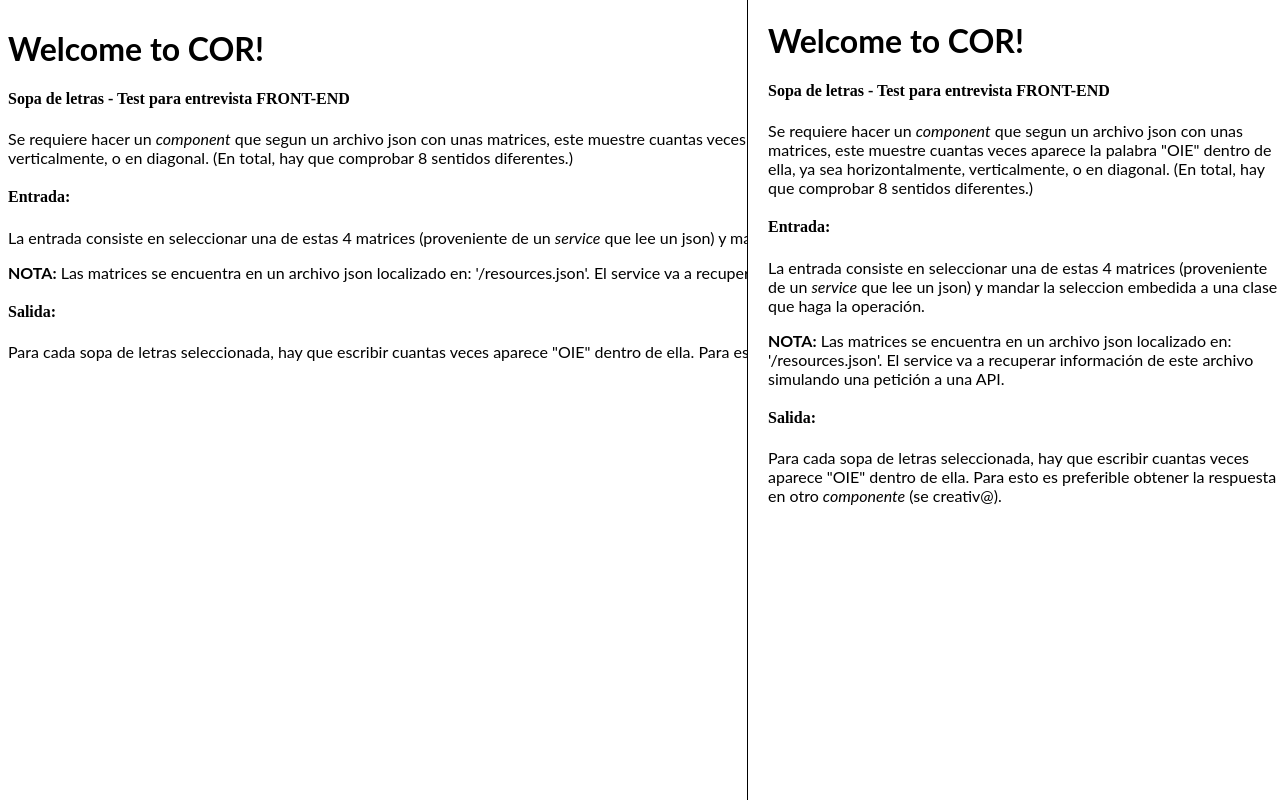
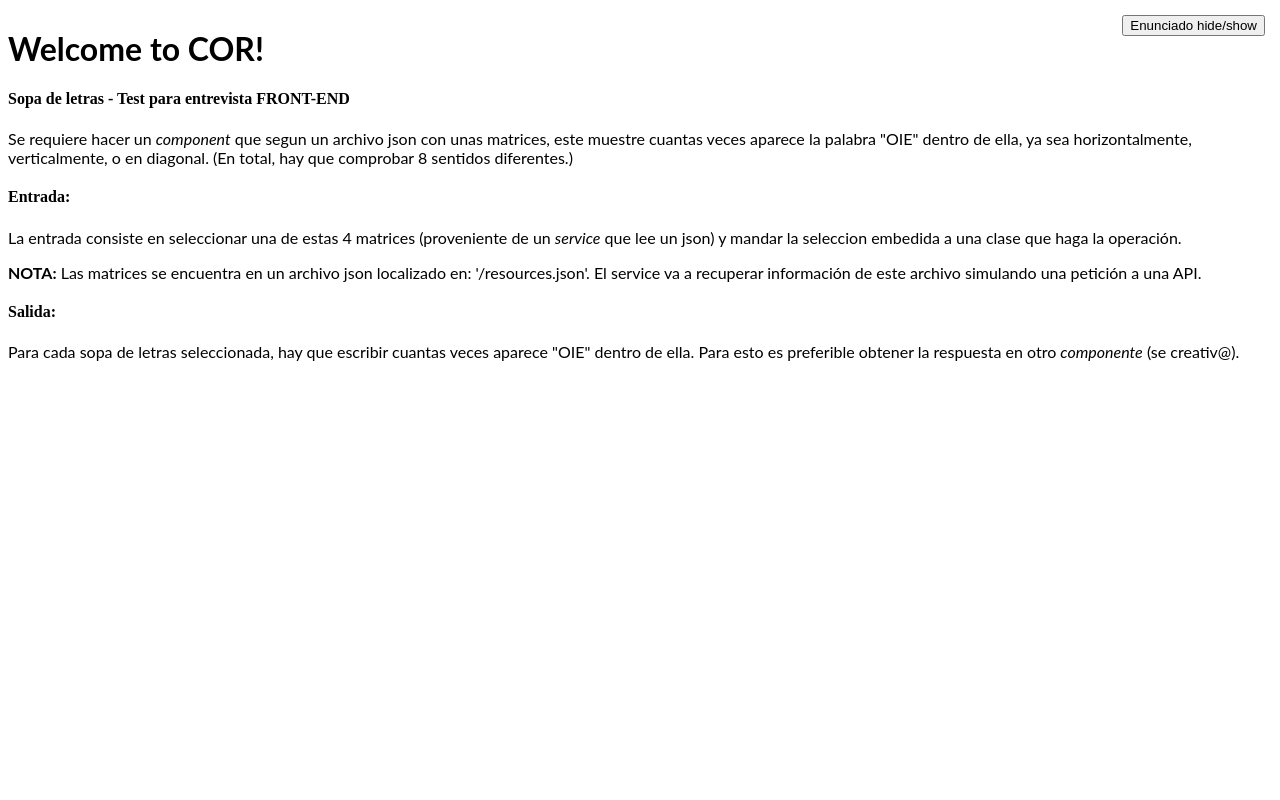
Before and after one commit to zerogamma/cor-test-react, a React (Create React App) app: page / in a window 1280 px wide. Built offline with nearby package versions, Linux system fonts and the light colour scheme.

Commit message:
2 files modified

```diff
--- a/containers/AssignementContainer.js
+++ b/containers/AssignementContainer.js
@@ -1,12 +1,18 @@
-import React from "react";
+import React, { useState } from "react";
 import Heading from "../components/Heading";
 import { ACMain, AHButton, AContainer } from "./AssignementContainerStyle";
 
 const AssignementContainer = () => {
+  const [visibility, setvisibility] = useState(false);
+
   return (
     <ACMain>
-      <AHButton type="button" />
-      <AContainer>
+      <AHButton
+        value="Enunciado hide/show"
+        type="button"
+        onClick={() => setvisibility(!visibility)}
+      />
+      <AContainer visible={visibility}>
         <Heading />
       </AContainer>
     </ACMain>
--- a/containers/AssignementContainerStyle.js
+++ b/containers/AssignementContainerStyle.js
@@ -12,11 +12,15 @@ export const AContainer = styled.div`
   background-color: #fff;
   padding-left: 20px;
   border-left: 1px solid;
-  height: 100%
+  height: 100%;
+  padding-top: 30px;
+  transform: translateX(${props => (props.visible ? "0%" : "100%")});
+  transition: transform ease-out 0.3s;
 `;
 
 export const AHButton = styled.input`
   position: absolute;
   top: 15px;
   right: 15px;
+  z-index: 900;
 `;
```
